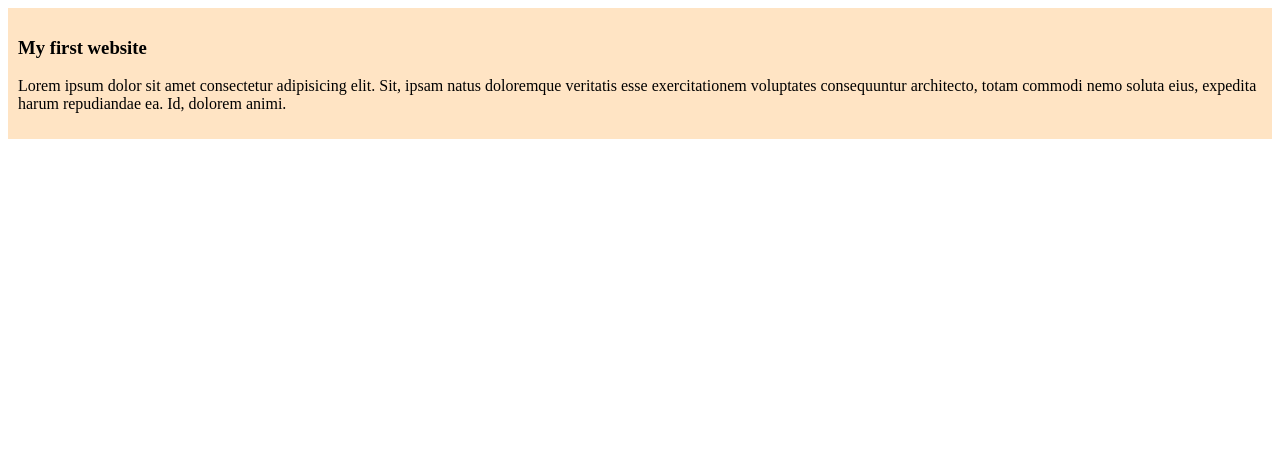
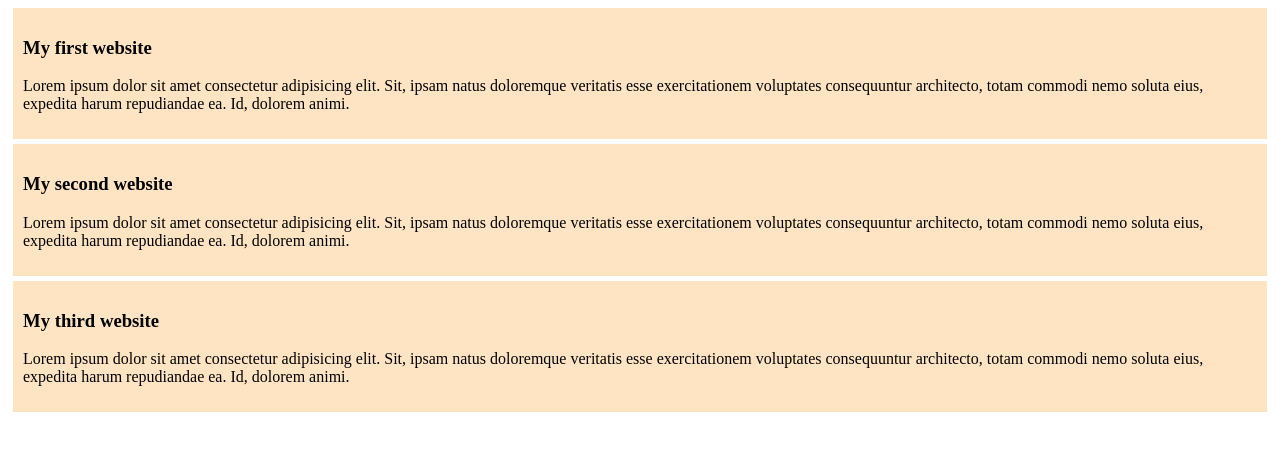
Before and after one commit to mdsifathossainr/my-simple-website, a plain HTML site: page index.html in a window 1280 px wide. Drawn offline with Linux system fonts and the light colour scheme.

Commit message:
added the second and third blog

```diff
--- a/index.html
+++ b/index.html
@@ -12,6 +12,16 @@
         <p>Lorem ipsum dolor sit amet consectetur adipisicing elit. Sit, ipsam natus doloremque veritatis esse exercitationem voluptates consequuntur architecto, totam commodi nemo soluta eius, expedita harum repudiandae ea. Id, dolorem animi.</p>
 
     </div>
+    <div>
+        <h3>My second website</h3>
+        <p>Lorem ipsum dolor sit amet consectetur adipisicing elit. Sit, ipsam natus doloremque veritatis esse exercitationem voluptates consequuntur architecto, totam commodi nemo soluta eius, expedita harum repudiandae ea. Id, dolorem animi.</p>
+
+    </div>
+    <div>
+        <h3>My third website</h3>
+        <p>Lorem ipsum dolor sit amet consectetur adipisicing elit. Sit, ipsam natus doloremque veritatis esse exercitationem voluptates consequuntur architecto, totam commodi nemo soluta eius, expedita harum repudiandae ea. Id, dolorem animi.</p>
+
+    </div>
 
 </body>
 </html>
--- a/styles/blog.css
+++ b/styles/blog.css
@@ -2,5 +2,5 @@ div{
 
  background-color: bisque;
  padding:10px;
-
+ margin:5px;
 }
```
